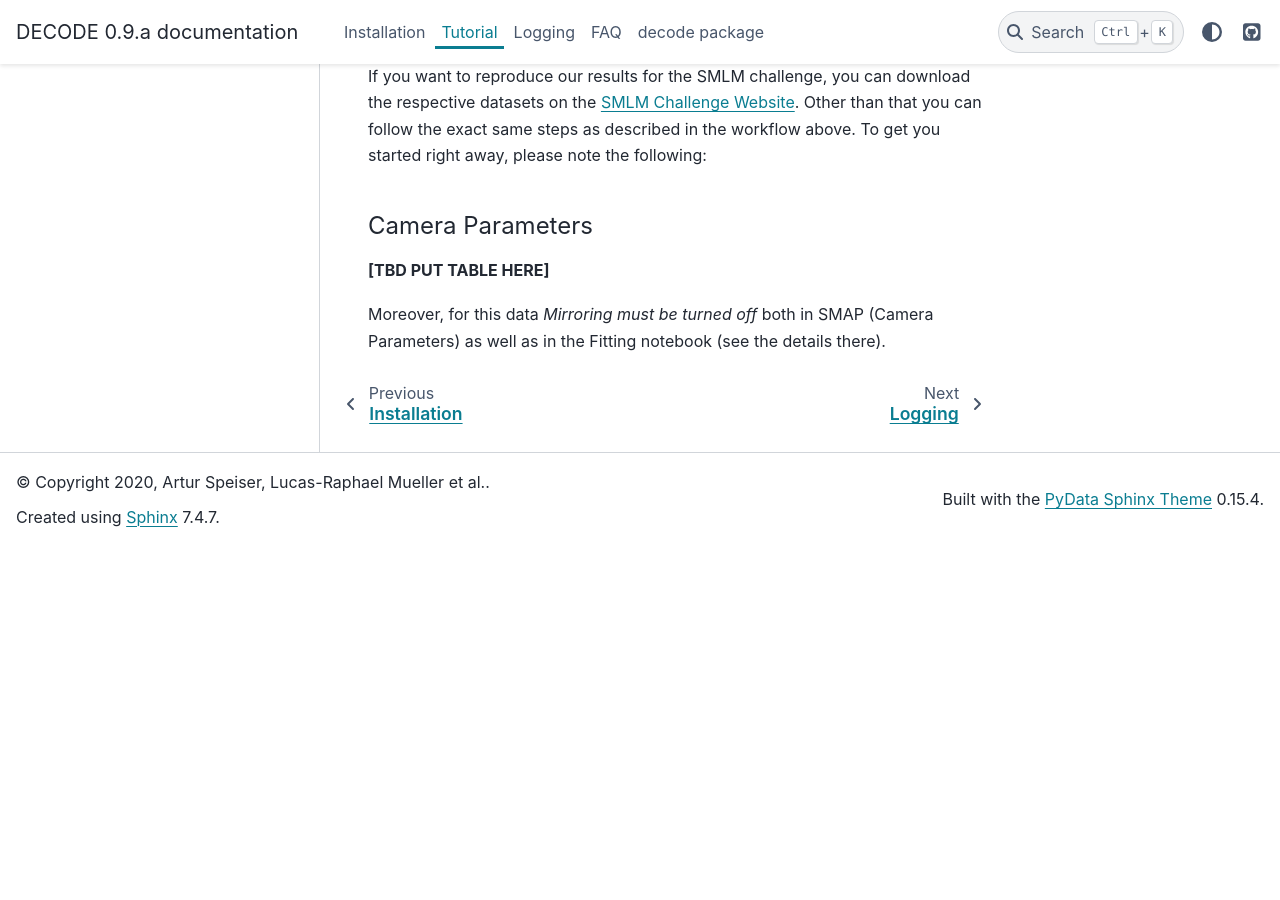
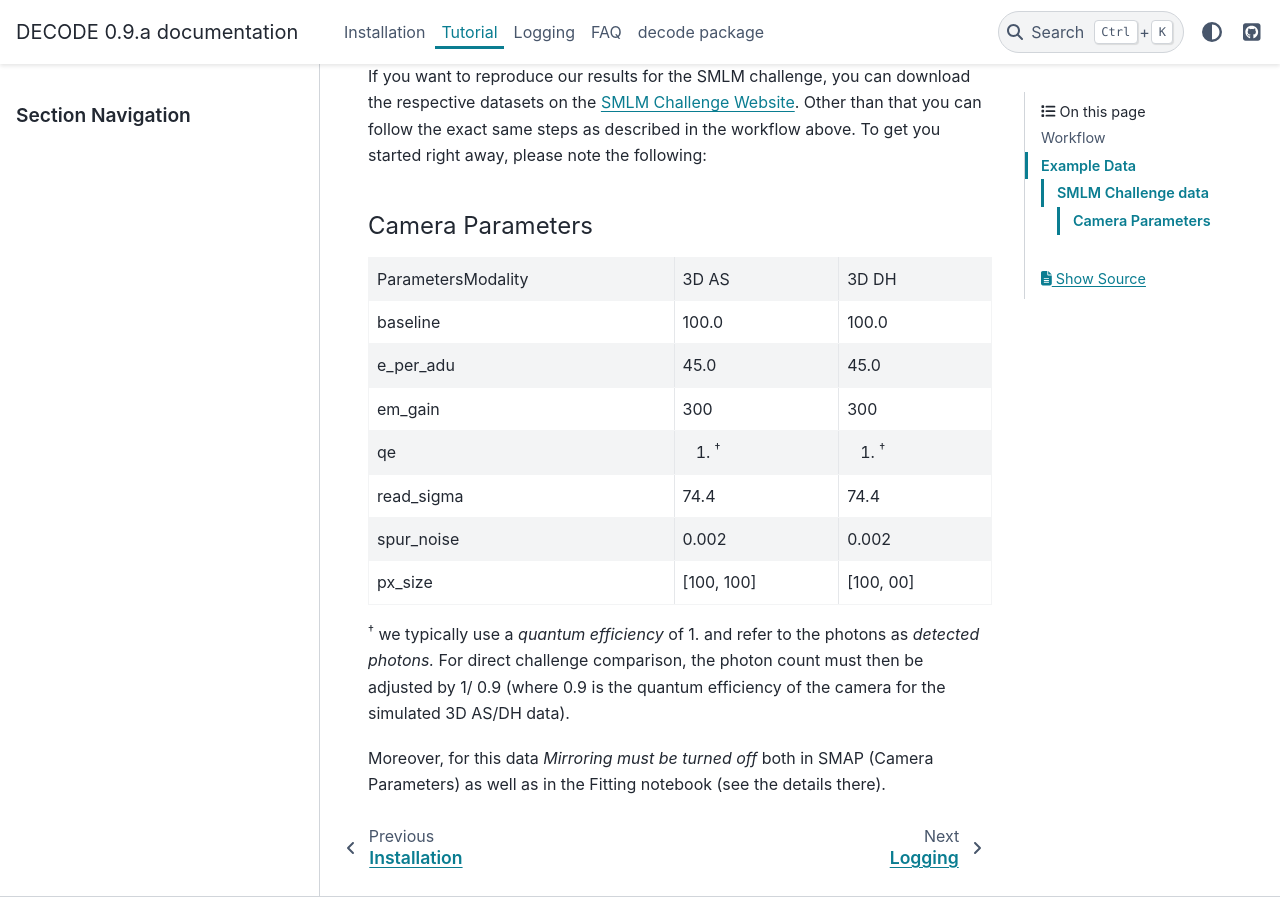
Before and after one commit to TuragaLab/DECODE, a Sphinx documentation site: the page built from docs/source/tutorial.rst, in a window 1280 px wide and 900 px high, scrolled down 3094 px. Built offline with Sphinx 7.4.7 and the PyData theme 0.15.4, drawn with Linux system fonts in a browser that asks for light colours; before the commit the page ends 3640 px from its top, so only the background shows below that.

Commit message:
Add camera parameters for challenge

```diff
--- a/docs/source/tutorial.rst
+++ b/docs/source/tutorial.rst
@@ -134,7 +134,28 @@ To get you started right away, please note the following:
 Camera Parameters
 """""""""""""""""
 
-**[TBD PUT TABLE HERE]**
++---------------------+-------------+-------------+
+| Parameters\Modality | 3D AS       | 3D DH       |
++---------------------+-------------+-------------+
+| baseline            | 100.0       | 100.0       |
++---------------------+-------------+-------------+
+| e_per_adu           | 45.0        | 45.0        |
++---------------------+-------------+-------------+
+| em_gain             | 300         | 300         |
++---------------------+-------------+-------------+
+| qe                  | 1. :sup:`†` | 1. :sup:`†` |
++---------------------+-------------+-------------+
+| read_sigma          | 74.4        | 74.4        |
++---------------------+-------------+-------------+
+| spur_noise          | 0.002       | 0.002       |
++---------------------+-------------+-------------+
+| px_size             | [100, 100]  | [100, 00]   |
++---------------------+-------------+-------------+
+
+:sup:`†` we typically use a *quantum efficiency* of 1. and refer to the photons as *detected
+photons.*
+For direct challenge comparison, the photon count must then be adjusted by 1/ 0.9 (where 0.9 is the
+quantum efficiency of the camera for the simulated 3D AS/DH data).
 
 Moreover, for this data *Mirroring must be turned off* both in SMAP (Camera Parameters) as well
 as in the Fitting notebook (see the details there).
```
